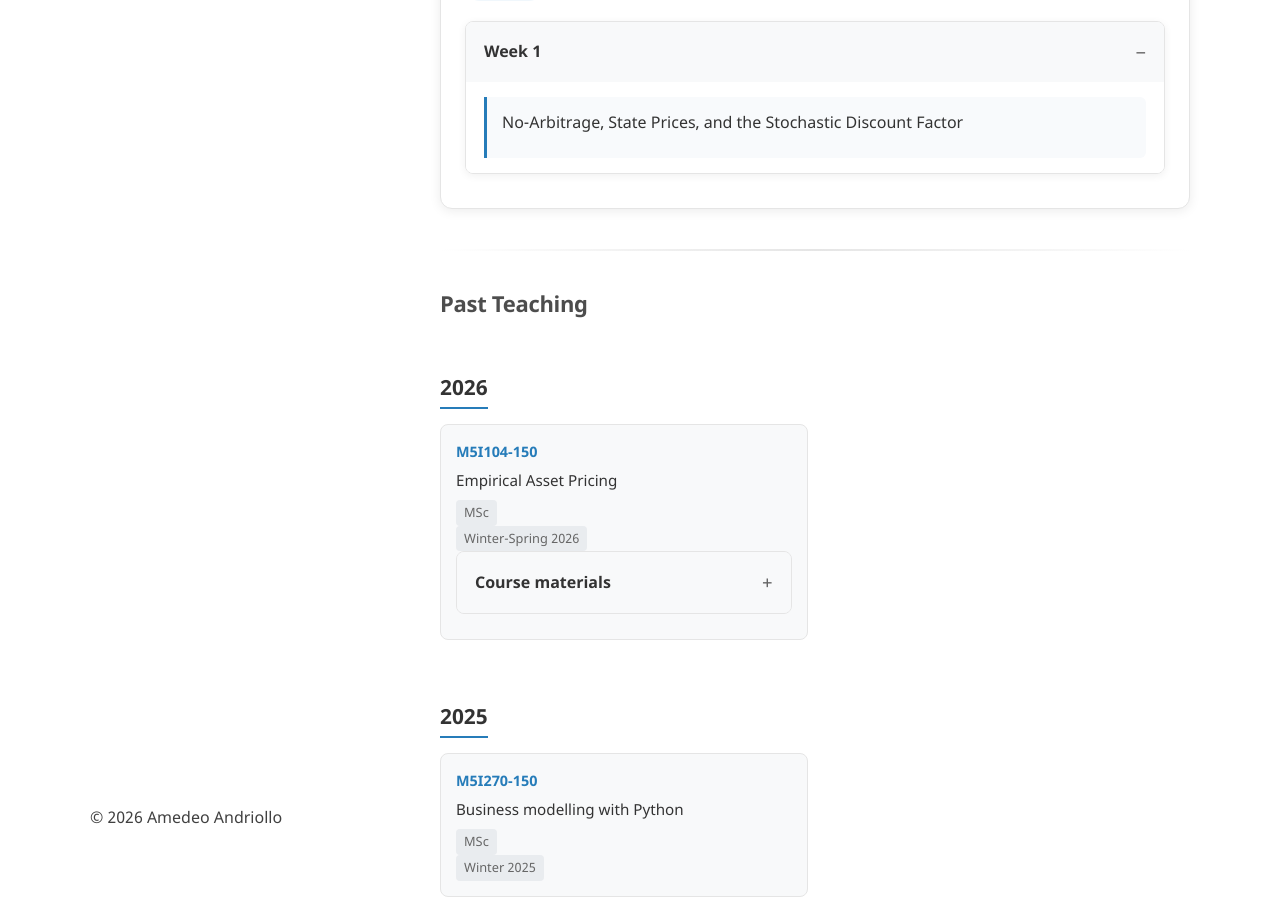
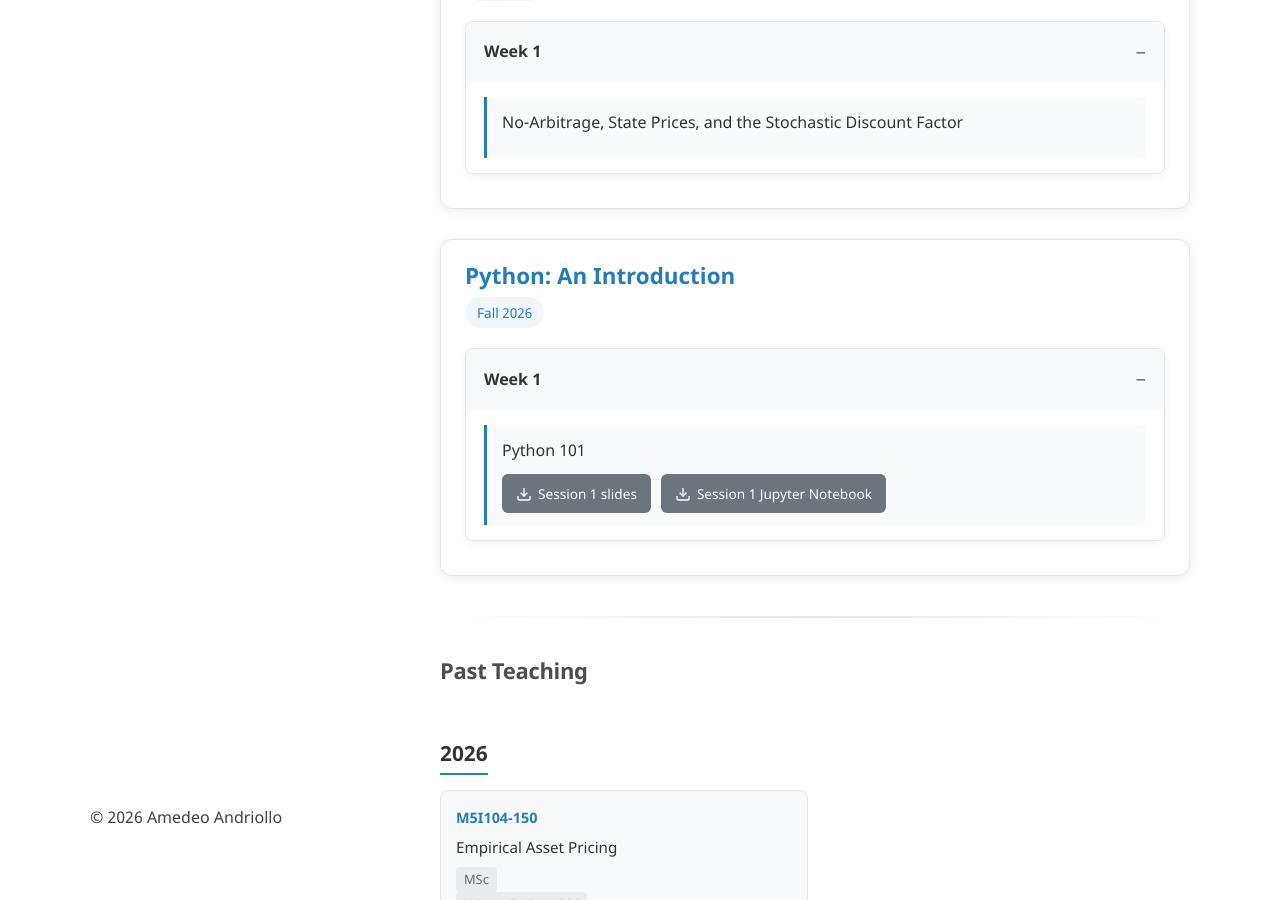
Before and after one commit to amandri/amandri.github.io, a Jekyll site: the page built from teaching.md, in a window 1280 px wide and 900 px high, scrolled down 814 px. Built offline with Jekyll 4.4.1, drawn with Linux system fonts in a browser that asks for light colours.

Commit message:
Update website

```diff
--- a/_data/teaching.yml
+++ b/_data/teaching.yml
@@ -31,6 +31,18 @@ current_courses:
             # The page automatically lists the PDF(s) in this folder.
             # This avoids having to hard-code the filename here.
             material_folder: "/assets/slides/teaching/2027/2027_APT/1_session/"
+
+  - name: "Python: An Introduction"
+    term: "Fall 2026"
+    weeks:
+      - week: "1"
+        topics:
+          - name: "Python 101"
+            materials:
+              - name: "Session 1 slides"
+                path: "/assets/slides/teaching/2027/2027_Py/1_session/1_session.pdf"
+              - name: "Session 1 Jupyter Notebook"
+                path: "/assets/slides/teaching/2027/2027_Py/1_session/Session1_Companion.ipynb"
 
 past_teaching:
   - year: 2026
```
Also changed, not shown: 2 other files.
